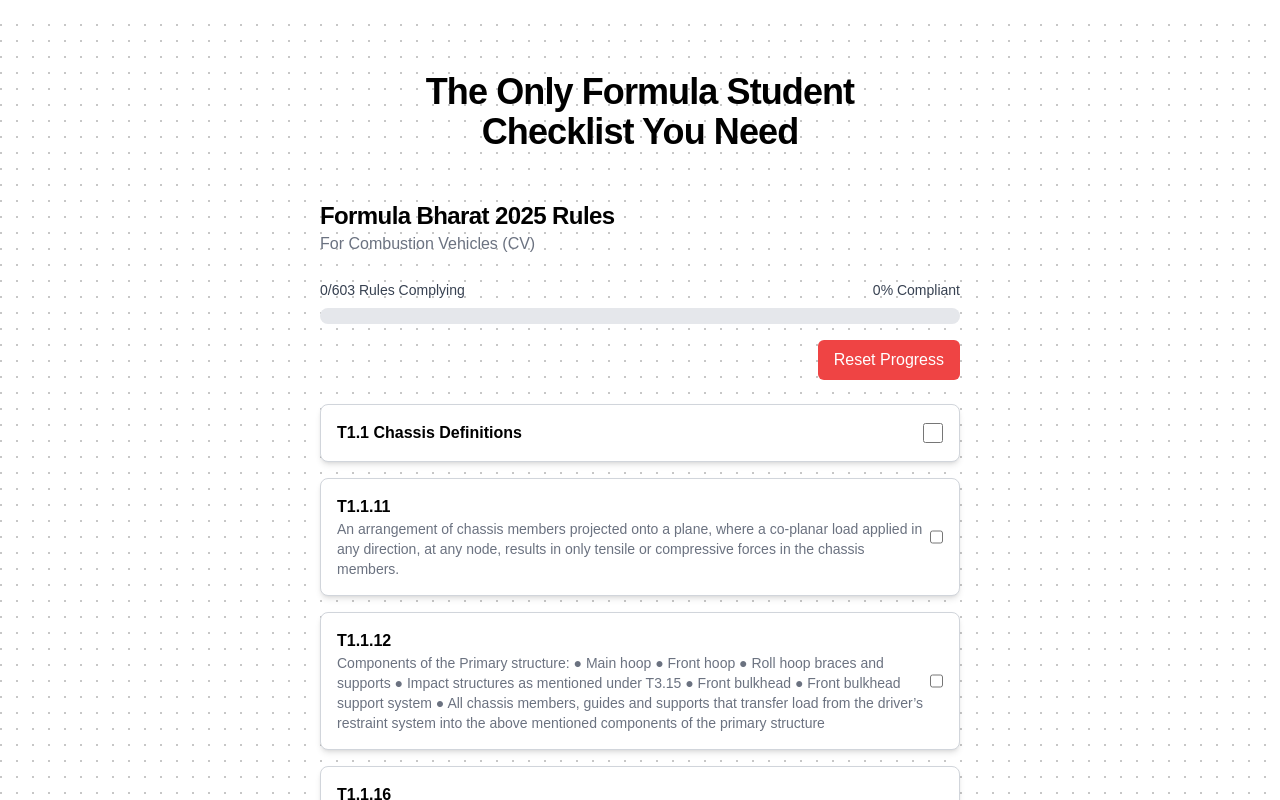
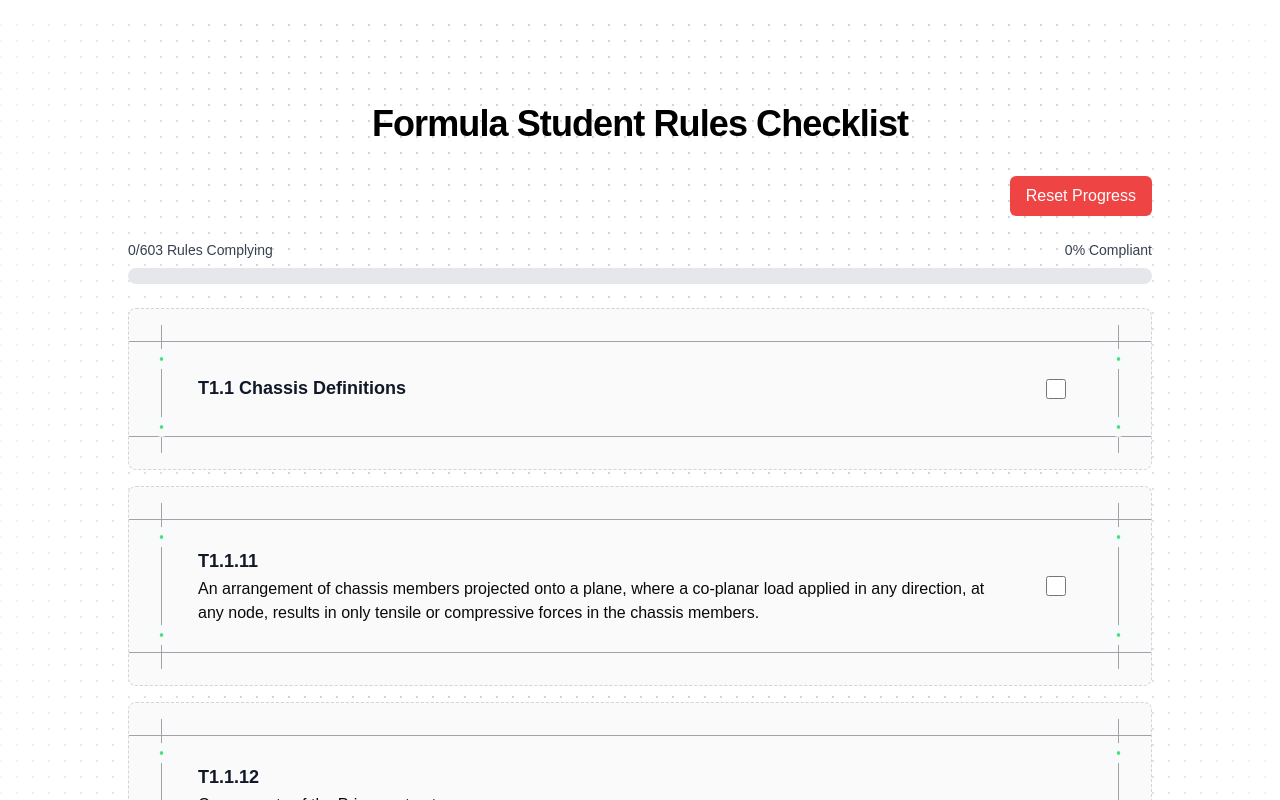
Before and after one commit to 1Aditya7/checklist, a Next.js app in the folder checklist/: page / in a window 1280 px wide. Shown: the top 800 px of the page. Built offline with nearby package versions, Linux system fonts and the light colour scheme.

Commit message:
Improved Cards

```diff
--- a/checklist/src/app/components/ruleCard.tsx
+++ b/checklist/src/app/components/ruleCard.tsx
@@ -1,53 +1,69 @@
 "use client";
 
 import { useRulesStore } from "../store/useRulesStore";
-import { Card, CardContent } from "@/components/ui/card"
+import { Card, CardContent } from "@/components/ui/card";
 import clsx from "clsx";
 
-// Define RuleCard component's props
 type RuleProps = {
   slNo: number;
   ruleIndex: string;
-  name?: string; // Allow name to be undefined
+  name?: string;
   description: string;
-  diagrams: string | undefined; // Keep diagrams as string | undefined
+  diagrams?: string;
   checked: boolean;
 };
-
-const cardContent = {
-  title: "Lorem ipsum dolor",
-  description: "Lorem ipsum dolor, sit amet consectetur adipisicing elit. Nostrum, hic ipsum! Qui dicta debitis aliquid quo molestias explicabo iure!"
-}
 
 export default function RuleCard({
   slNo,
   ruleIndex,
   name,
-  description,
+  description: rawDescription,
   diagrams,
   checked,
 }: RuleProps) {
   const toggleRule = useRulesStore((state) => state.toggleRule);
 
+  const processedDescription = rawDescription?.split("●").map((part, index) => (
+    <p key={index}>
+      {index === 0 ? part.trim() : `• ${part.trim()}`}
+    </p>
+  ));
+
   return (
-
-    <div
+    <Card
+      variant="dots"
       className={clsx(
-        "p-4 border rounded-lg shadow-md flex justify-between items-center",
-        checked ? "bg-green-100 border-green-500" : "bg-white border-gray-300"
+        "p-4 relative border transition-colors duration-200",
+        checked
+          ? "border-green-500 bg-green-100 dark:bg-green-900 dark:border-green-400"
+          : "border-gray-300 dark:border-gray-700 bg-zinc-50 dark:zinc-800"
       )}
     >
-      <div>
-        <p className="font-semibold text-black">{ruleIndex} {name || ""}</p> {/* Use fallback if name is undefined */}
-        <p className="text-sm text-gray-500">{description}</p>
-        <p className="text-xs text-gray-400">{diagrams}</p>
+      <CardContent className="flex items-center justify-between p-3 min-h-[64px] mr-4">
+        <div className="space-y-0.5">
+          <p className="text-lg font-bold text-gray-900 dark:text-white">
+            {ruleIndex} {name && <span>{name}</span>}
+          </p>
+          {processedDescription && (
+            <div className="mr-8">
+              {/* Add margin to create space between text and checkbox */}
+              {processedDescription}
             </div>
+          )}
+          {diagrams && (
+            <p className="text-xs text-gray-500 dark:text-gray-400">{diagrams}</p>
+          )}
+        </div>
+        <div className="flex items-center self-center">
           <input
             type="checkbox"
             checked={checked}
-        onChange={() => toggleRule(slNo)} // Toggle rule on checkbox click
-        className="w-5 h-5 cursor-pointer"
+            onChange={() => toggleRule(slNo)}
+            className="w-5 h-5 cursor-pointer accent-green-500"
           />
         </div>
+      </CardContent>
+
+    </Card>
   );
 }
--- a/checklist/src/app/page.tsx
+++ b/checklist/src/app/page.tsx
@@ -2,9 +2,9 @@
 
 import { useEffect, useState } from "react";
 import { useRulesStore } from "./store/useRulesStore";
-import RuleCard from "../app/components/ruleCard";
-import ProgressBar from "../app/components/ProgressBar";
-import ResetButton from "../app/components/ResetButton";
+import RuleCard from "./components/ruleCard";
+import ProgressBar from "./components/ProgressBar";
+import ResetButton from "./components/ResetButton";
 
 export default function Home() {
   const rules = useRulesStore((state) => state.rules);
@@ -14,28 +14,25 @@ export default function Home() {
     setIsHydrated(true);
   }, []);
 
-  // Prevent rendering until hydration completes
   if (!isHydrated) return null;
 
   return (
-    <main className="flex-auto min-w-0 flex flex-col px-6 sm:px-4 md:px-0 max-w-[640px] w-full mt-12">
-      <div className="flex justify-center">
-        <h1 className="text-4xl text-black font-black tracking-tight text-center">
-          The Only Formula Student <br /> Checklist You Need
-        </h1>
+    <main className="flex-col px-6 sm:px-4 md:px-0 max-w-[1024px] w-full mt-8">
+      {/* Header */}
+      <h1 className="text-4xl text-black font-black tracking-tight text-center mt-12">Formula Student Rules Checklist</h1>
+      <div className="flex justify-end items-center mt-8">
+        <ResetButton />
       </div>
-      <div className="flex flex-col mt-12 text-black font-bold tracking-tight text-2xl justify-start">Formula Bharat 2025 Rules</div>
-      <div className="text-gray-500">For Combustion Vehicles {"(CV)"}</div>
+
+      {/* Progress Bar */}
       <ProgressBar />
-      <div className="mt-4 flex justify-end">
-      <ResetButton />
-      </div>
-      {/* Render all rules as cards */}
+
+      {/* Rule Checklist */}
       <div className="mt-6 space-y-4">
-        {rules.map((rule, index) => (
+        {rules.map((rule) => (
           <RuleCard
-            key={rule.slNo || `fallback-${index}`} // Ensure unique key for cards
-            slNo={rule.slNo} // Passed for state management
+            key={rule.slNo}
+            slNo={rule.slNo} // Used for state management, not displayed
             ruleIndex={rule.ruleIndex}
             name={rule.name}
             description={rule.rule}
@@ -44,9 +41,6 @@ export default function Home() {
           />
         ))}
       </div>
-      <div className="mt-8 text-center">
-        <ResetButton />
-      </div>
     </main>
   );
 }
--- a/checklist/src/components/ui/card.tsx
+++ b/checklist/src/components/ui/card.tsx
@@ -122,7 +122,7 @@ const Card = React.forwardRef<HTMLDivElement, CardProps>(
         <div className="relative w-full border-x border-gradient-x">
           <div className="absolute inset-y-0 left-0 w-px bg-gradient-to-t from-zinc-200 via-zinc-400 to-zinc-600 dark:from-zinc-900 dark:via-zinc-700 dark:to-zinc-500" />
           <div className="absolute inset-y-0 right-0 w-px bg-gradient-to-t from-zinc-200 via-zinc-400 to-zinc-600 dark:from-zinc-900 dark:via-zinc-700 dark:to-zinc-500" />
-          <div className="relative z-20 mx-auto py-8">{content}</div>
+          <div className="relative z-20 mx-auto py-2">{content}</div>
         </div>
       </>
     )
@@ -245,7 +245,7 @@ const Card = React.forwardRef<HTMLDivElement, CardProps>(
                 <div className="rounded-full outline outline-8 dark:outline-gray-950 sm:my-6 md:my-8 size-1 my-4 outline-gray-50 bg-green-400 translate-x-[2.5px] place-self-end" />
               </section>
             </div>
-            <div className="relative z-20 mx-auto py-8">{content}</div>
+            <div className="relative z-20 mx-auto py-2">{content}</div>
           </div>
         </div>
       )
--- a/checklist/src/components/ui/dot-pattern.tsx
+++ b/checklist/src/components/ui/dot-pattern.tsx
@@ -1,5 +1,4 @@
 import { useId } from "react";
-
 import { cn } from "@/lib/utils";
 
 interface DotPatternProps extends React.SVGProps<SVGSVGElement> {
@@ -13,6 +12,7 @@ interface DotPatternProps extends React.SVGProps<SVGSVGElement> {
   className?: string;
   [key: string]: unknown;
 }
+
 export function DotPattern({
   width = 16,
   height = 16,
@@ -25,6 +25,7 @@ export function DotPattern({
   ...props
 }: DotPatternProps) {
   const id = useId();
+  const maskId = `${id}-mask`;
 
   return (
     <svg
@@ -35,7 +36,20 @@ export function DotPattern({
       )}
       {...props}
     >
+      {/* Define the mask with a subtle gradient for the fade-out effect */}
       <defs>
+        <mask id={maskId}>
+          <rect width="100%" height="100%" fill="white" />
+          <linearGradient id="fade-gradient" x1="0%" y1="0%" x2="100%" y2="0%">
+            <stop offset="0%" stopColor="black" stopOpacity="0.8" /> {/* Fully transparent at the edges */}
+            <stop offset="20%" stopColor="black" stopOpacity="0.2" /> {/* Fully opaque in the center */}
+            <stop offset="80%" stopColor="black" stopOpacity="0.2" /> {/* Fully opaque in the center */}
+            <stop offset="100%" stopColor="black" stopOpacity="0.8" /> {/* Fully transparent at the edges */}
+          </linearGradient>
+          <rect width="100%" height="100%" fill="url(#fade-gradient)" />
+        </mask>
+
+        {/* Define the dot pattern */}
         <pattern
           id={id}
           width={width}
@@ -48,7 +62,15 @@ export function DotPattern({
           <circle id="pattern-circle" cx={cx} cy={cy} r={cr} />
         </pattern>
       </defs>
-      <rect width="100%" height="100%" strokeWidth={0} fill={`url(#${id})`} />
+
+      {/* Apply the mask to the dot pattern */}
+      <rect
+        width="100%"
+        height="100%"
+        strokeWidth={0}
+        fill={`url(#${id})`}
+        mask={`url(#${maskId})`}
+      />
     </svg>
   );
 }
```
Lines whose indentation alone changed are shown as unchanged.
